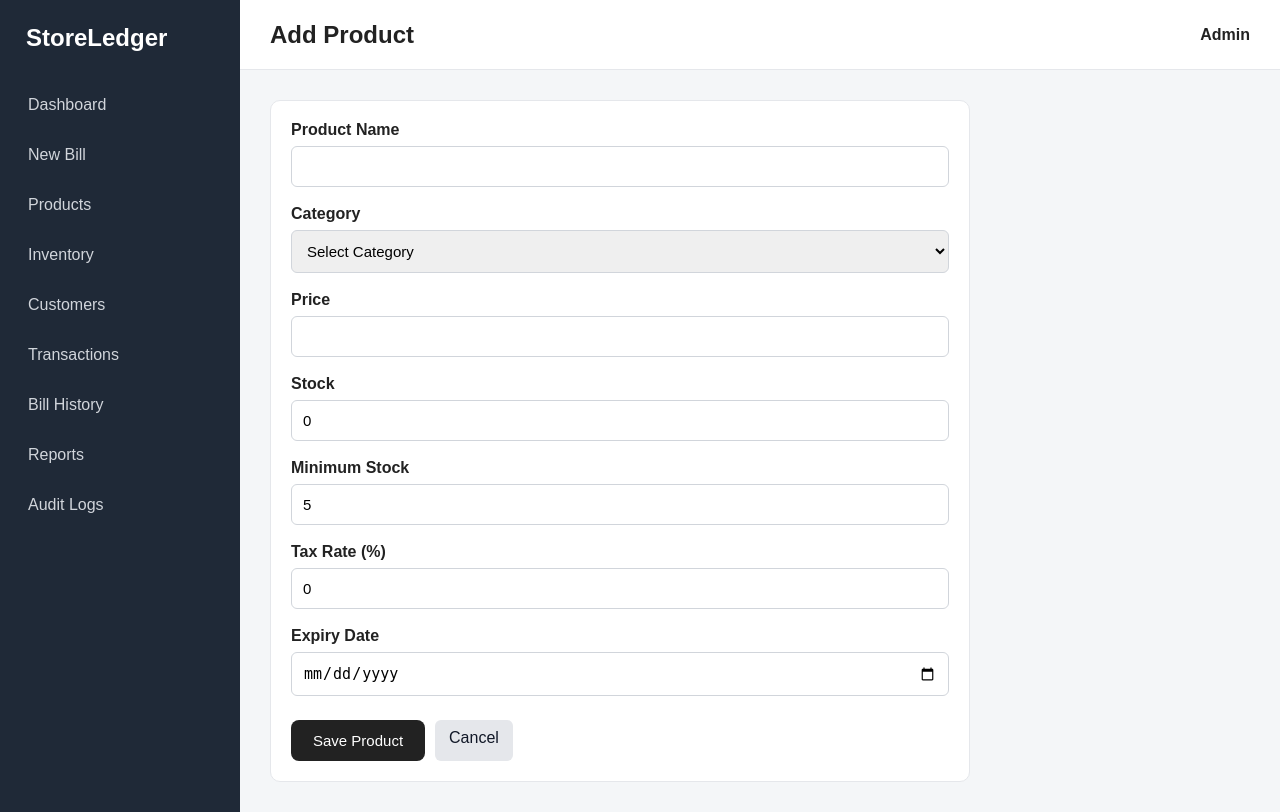
After one commit to tushar-011/StoreLedger, a Flask app: page /products/add in a window 1280 px wide. The commit adds this page. Run offline with Flask 3, Linux system fonts and the light colour scheme; data that the repository does not hold is empty.

Commit message:
Add product CRUD module

```diff
--- a/app.py
+++ b/app.py
@@ -1,5 +1,4 @@
-from flask import Flask, render_template
-
+from flask import Flask, render_template, request, redirect, url_for
 from db import get_db_connection
 
 
@@ -81,5 +80,205 @@ def dashboard():
         low_stock=low_stock
     )
 
+@app.route("/products")
+def products():
+    connection = get_db_connection()
+
+    cursor = connection.cursor(dictionary=True)
+
+    cursor.execute(
+        """
+        SELECT
+            products.*,
+            categories.category_name
+        FROM products
+        LEFT JOIN categories
+            ON products.category_id = categories.category_id
+        ORDER BY products.product_id DESC
+        """
+    )
+
+    product_data = cursor.fetchall()
+
+    cursor.close()
+    connection.close()
+
+    return render_template(
+        "products.html",
+        products=product_data
+    )
+
+@app.route("/products/add", methods=["GET", "POST"])
+def add_product():
+
+    connection = get_db_connection()
+    cursor = connection.cursor(dictionary=True)
+
+    if request.method == "POST":
+
+        product_name = request.form["product_name"]
+        category_id = request.form.get("category_id") or None
+        price = request.form["price"]
+        stock = request.form["stock"]
+        minimum_stock = request.form["minimum_stock"]
+        tax_rate = request.form.get("tax_rate") or 0
+        expiry_date = request.form.get("expiry_date") or None
+
+        insert_cursor = connection.cursor()
+
+        insert_cursor.execute(
+            """
+            INSERT INTO products
+            (
+                product_name,
+                category_id,
+                price,
+                stock,
+                minimum_stock,
+                tax_rate,
+                expiry_date
+            )
+            VALUES (%s, %s, %s, %s, %s, %s, %s)
+            """,
+            (
+                product_name,
+                category_id,
+                price,
+                stock,
+                minimum_stock,
+                tax_rate,
+                expiry_date
+            )
+        )
+
+        connection.commit()
+
+        insert_cursor.close()
+        cursor.close()
+        connection.close()
+
+        return redirect(url_for("products"))
+
+    cursor.execute(
+        """
+        SELECT *
+        FROM categories
+        ORDER BY category_name
+        """
+    )
+
+    categories = cursor.fetchall()
+
+    cursor.close()
+    connection.close()
+
+    return render_template(
+        "add_product.html",
+        categories=categories
+    )
+
+@app.route("/products/edit/<int:product_id>", methods=["GET", "POST"])
+def edit_product(product_id):
+
+    connection = get_db_connection()
+
+    if request.method == "POST":
+
+        product_name = request.form["product_name"]
+        category_id = request.form.get("category_id") or None
+        price = request.form["price"]
+        stock = request.form["stock"]
+        minimum_stock = request.form["minimum_stock"]
+        tax_rate = request.form.get("tax_rate") or 0
+        expiry_date = request.form.get("expiry_date") or None
+
+        cursor = connection.cursor()
+
+        cursor.execute(
+            """
+            UPDATE products
+            SET
+                product_name = %s,
+                category_id = %s,
+                price = %s,
+                stock = %s,
+                minimum_stock = %s,
+                tax_rate = %s,
+                expiry_date = %s
+            WHERE product_id = %s
+            """,
+            (
+                product_name,
+                category_id,
+                price,
+                stock,
+                minimum_stock,
+                tax_rate,
+                expiry_date,
+                product_id
+            )
+        )
+
+        connection.commit()
+
+        cursor.close()
+        connection.close()
+
+        return redirect(url_for("products"))
+
+    cursor = connection.cursor(dictionary=True)
+
+    cursor.execute(
+        """
+        SELECT *
+        FROM products
+        WHERE product_id = %s
+        """,
+        (product_id,)
+    )
+
+    product = cursor.fetchone()
+
+    cursor.execute(
+        """
+        SELECT *
+        FROM categories
+        ORDER BY category_name
+        """
+    )
+
+    categories = cursor.fetchall()
+
+    cursor.close()
+    connection.close()
+
+    return render_template(
+        "edit_product.html",
+        product=product,
+        categories=categories
+    )
+
+@app.route("/products/delete/<int:product_id>", methods=["POST"])
+def delete_product(product_id):
+
+    connection = get_db_connection()
+
+    cursor = connection.cursor()
+
+    cursor.execute(
+        """
+        DELETE FROM products
+        WHERE product_id = %s
+        """,
+        (product_id,)
+    )
+
+    connection.commit()
+
+    cursor.close()
+    connection.close()
+
+    return redirect(url_for("products"))
+
 if __name__ == "__main__":
     app.run(debug=True)
--- a/static/css/style.css
+++ b/static/css/style.css
@@ -222,3 +222,109 @@ body {
     }
 
 }
+
+.page-actions {
+    margin-bottom: 20px;
+}
+
+.table-card,
+.form-card {
+    background: white;
+    border: 1px solid #e5e7eb;
+    border-radius: 10px;
+    padding: 20px;
+}
+
+.data-table {
+    width: 100%;
+    border-collapse: collapse;
+}
+
+.data-table th,
+.data-table td {
+    padding: 12px;
+    border-bottom: 1px solid #e5e7eb;
+    text-align: left;
+}
+
+.data-table th {
+    background: #f9fafb;
+    font-size: 14px;
+}
+
+.empty-table {
+    text-align: center !important;
+    color: #6b7280;
+}
+
+.action-buttons {
+    display: flex;
+    gap: 8px;
+    align-items: center;
+}
+
+.inline-form {
+    display: inline;
+}
+
+.edit-button,
+.secondary-button {
+    display: inline-block;
+    padding: 9px 14px;
+    text-decoration: none;
+    border-radius: 6px;
+}
+
+.edit-button {
+    background: #e5e7eb;
+    color: #111827;
+}
+
+.secondary-button {
+    background: #e5e7eb;
+    color: #111827;
+}
+
+.delete-button {
+    border: none;
+    padding: 9px 14px;
+    border-radius: 6px;
+    background: #dc2626;
+    color: white;
+    cursor: pointer;
+}
+
+.form-card {
+    max-width: 700px;
+}
+
+.form-group {
+    margin-bottom: 18px;
+}
+
+.form-group label {
+    display: block;
+    margin-bottom: 7px;
+    font-weight: 600;
+}
+
+.form-group input,
+.form-group select {
+    width: 100%;
+    padding: 11px;
+    border: 1px solid #d1d5db;
+    border-radius: 6px;
+    font-size: 15px;
+}
+
+.form-actions {
+    display: flex;
+    gap: 10px;
+    margin-top: 24px;
+}
+
+button.primary-button {
+    border: none;
+    cursor: pointer;
+    font-size: 15px;
+}
--- /dev/null
+++ b/templates/add_product.html
@@ -0,0 +1,126 @@
+{% extends "base.html" %}
+
+{% block title %}
+Add Product | StoreLedger
+{% endblock %}
+
+{% block page_title %}
+Add Product
+{% endblock %}
+
+{% block content %}
+
+<div class="form-card">
+
+    <form method="POST">
+
+        <div class="form-group">
+            <label>Product Name</label>
+
+            <input
+                type="text"
+                name="product_name"
+                required
+            >
+        </div>
+
+        <div class="form-group">
+            <label>Category</label>
+
+            <select name="category_id">
+
+                <option value="">
+                    Select Category
+                </option>
+
+                {% for category in categories %}
+
+                <option value="{{ category.category_id }}">
+                    {{ category.category_name }}
+                </option>
+
+                {% endfor %}
+
+            </select>
+        </div>
+
+        <div class="form-group">
+            <label>Price</label>
+
+            <input
+                type="number"
+                name="price"
+                step="0.01"
+                min="0"
+                required
+            >
+        </div>
+
+        <div class="form-group">
+            <label>Stock</label>
+
+            <input
+                type="number"
+                name="stock"
+                min="0"
+                value="0"
+                required
+            >
+        </div>
+
+        <div class="form-group">
+            <label>Minimum Stock</label>
+
+            <input
+                type="number"
+                name="minimum_stock"
+                min="0"
+                value="5"
+                required
+            >
+        </div>
+
+        <div class="form-group">
+            <label>Tax Rate (%)</label>
+
+            <input
+                type="number"
+                name="tax_rate"
+                step="0.01"
+                min="0"
+                value="0"
+            >
+        </div>
+
+        <div class="form-group">
+            <label>Expiry Date</label>
+
+            <input
+                type="date"
+                name="expiry_date"
+            >
+        </div>
+
+        <div class="form-actions">
+
+            <button
+                type="submit"
+                class="primary-button"
+            >
+                Save Product
+            </button>
+
+            <a
+                href="{{ url_for('products') }}"
+                class="secondary-button"
+            >
+                Cancel
+            </a>
+
+        </div>
+
+    </form>
+
+</div>
+
+{% endblock %}
--- a/templates/base.html
+++ b/templates/base.html
@@ -25,7 +25,7 @@
             <nav class="nav-menu">
                 <a href="{{ url_for('dashboard') }}">Dashboard</a>
                 <a href="#">New Bill</a>
-                <a href="#">Products</a>
+                <a href="{{ url_for('products') }}">Products</a>
                 <a href="#">Inventory</a>
                 <a href="#">Customers</a>
                 <a href="#">Transactions</a>
```
Also changed, not shown: templates/edit_product.html (added, +134 -0 lines), templates/products.html (added, +106 -0 lines).
